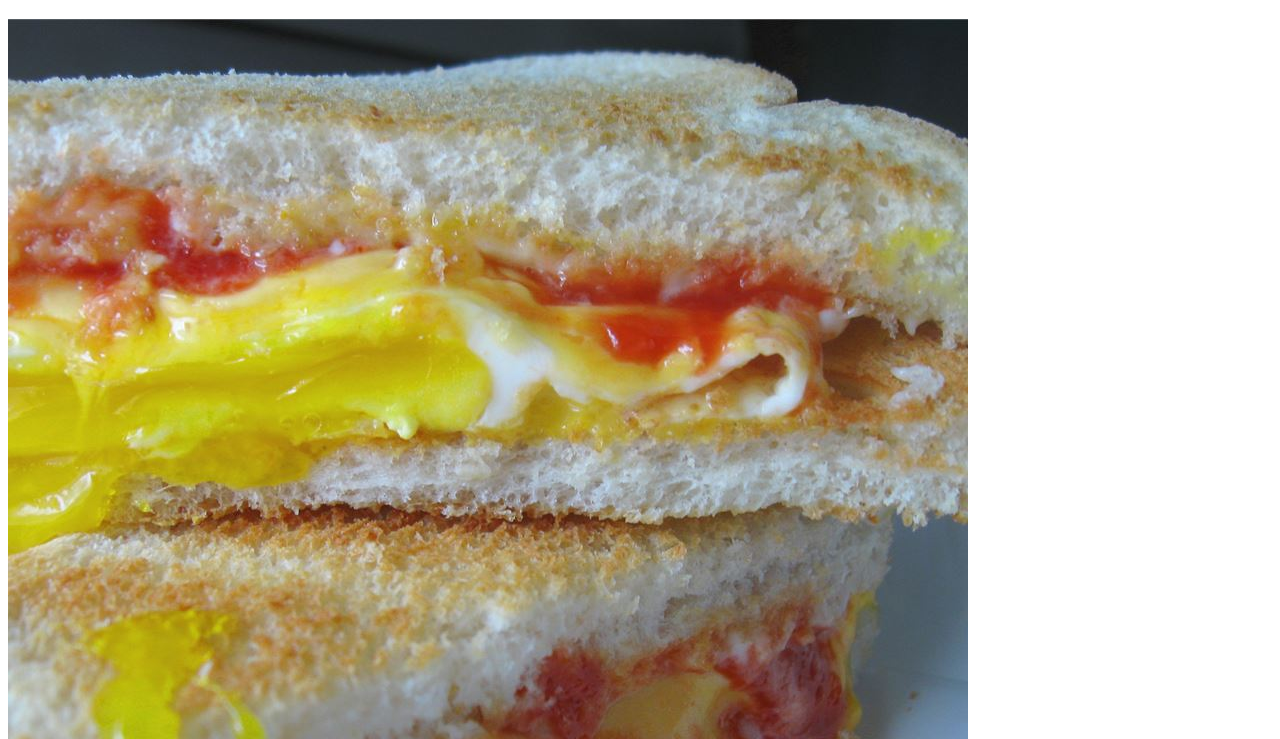
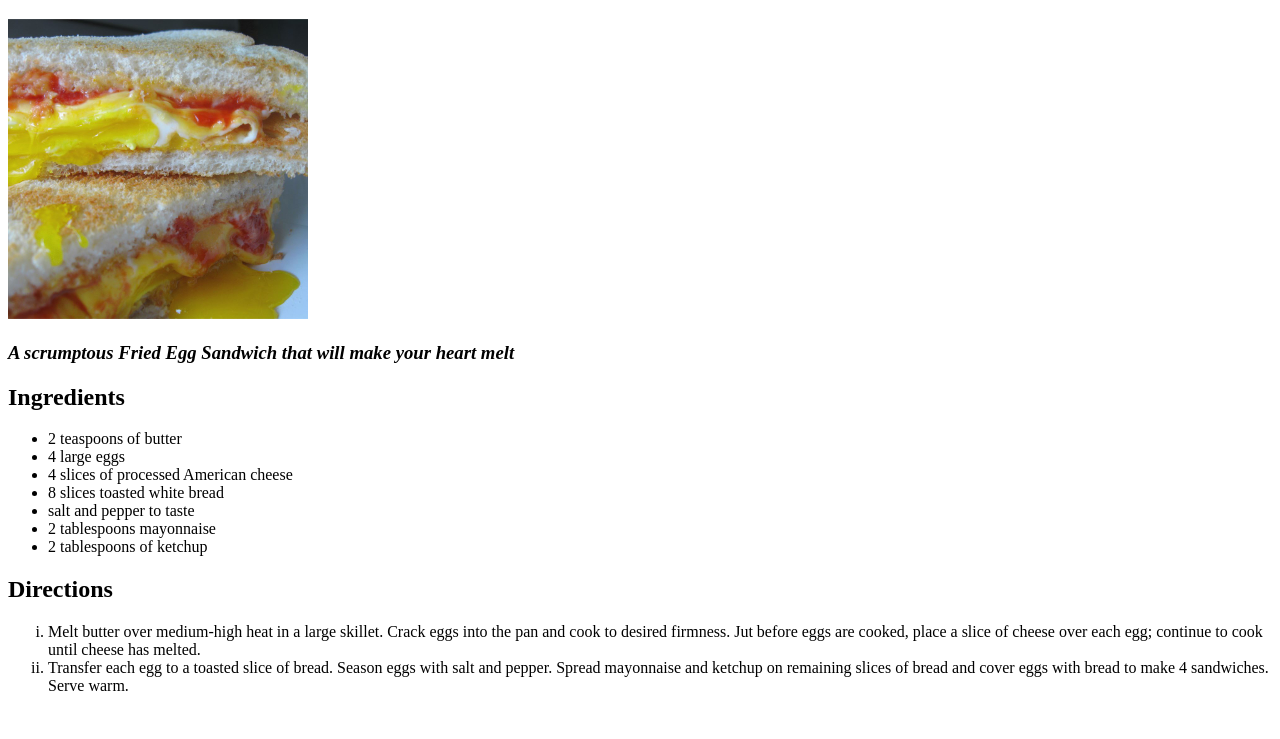
Before and after one commit to hidden-sea/odin-recipes, a plain HTML site: page recipes/fried-egg-sandwich.html in a window 1280 px wide. Shown: the part 61-800 px from the top of the page. Drawn offline with Linux system fonts and the light colour scheme.

Commit message:
Edit CSS styling of images first

```diff
--- a/recipes/fried-egg-sandwich.html
+++ b/recipes/fried-egg-sandwich.html
@@ -2,7 +2,8 @@
 <html lang="en">
 <head>
 <title>Fried Egg Sandwith</title>
-<meta charset="UTF-8"
+<meta charset="UTF-8">
+<link rel="stylesheet" href="../styles.css">
 </head>
 <body>
 <h1> Fried Egg Sandwich</h1>
--- /dev/null
+++ b/styles.css
@@ -0,0 +1,4 @@
+img {
+  height: 300px;
+  width: 300px;
+}
```
Also changed, not shown: recipes/mac-and-cheese.html (+2 -1 lines), recipes/raspberry-blackberry-smoothie.html (+1 -0 lines).
